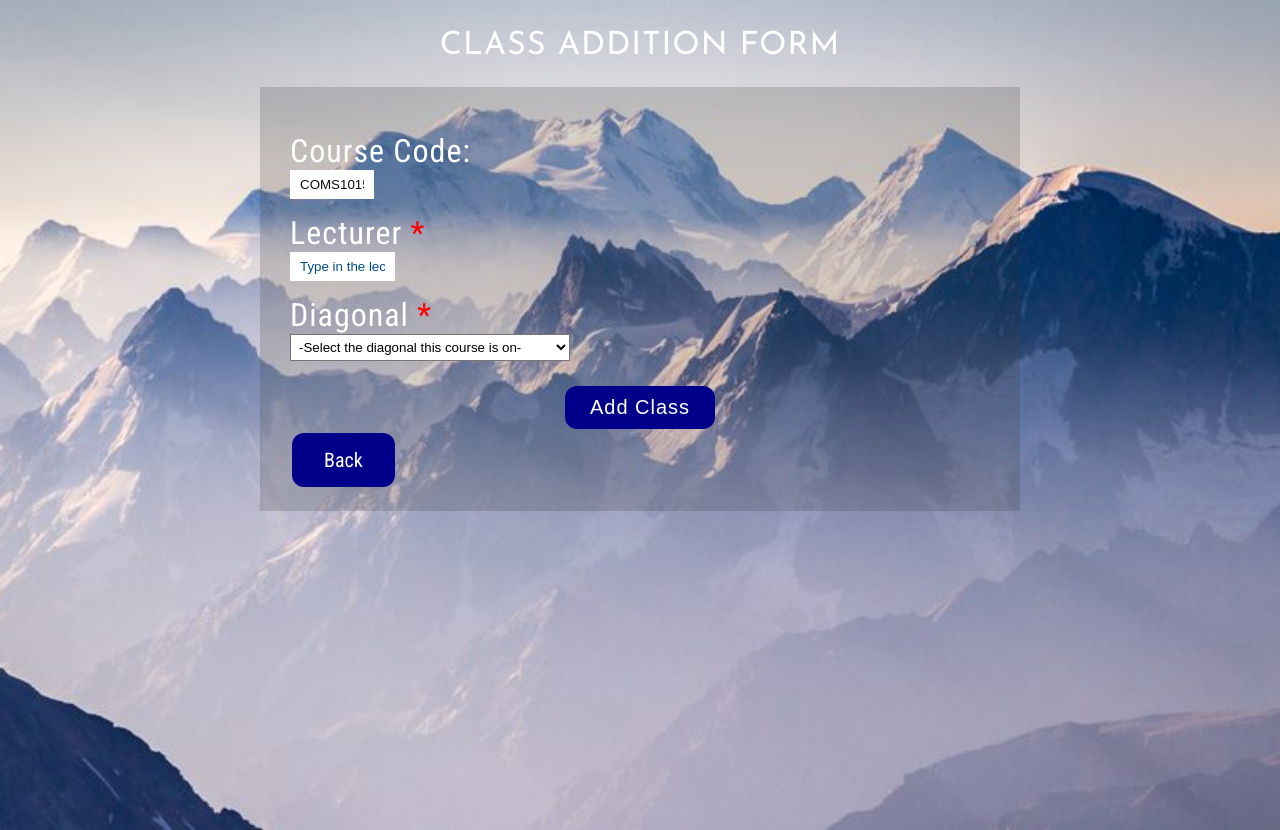
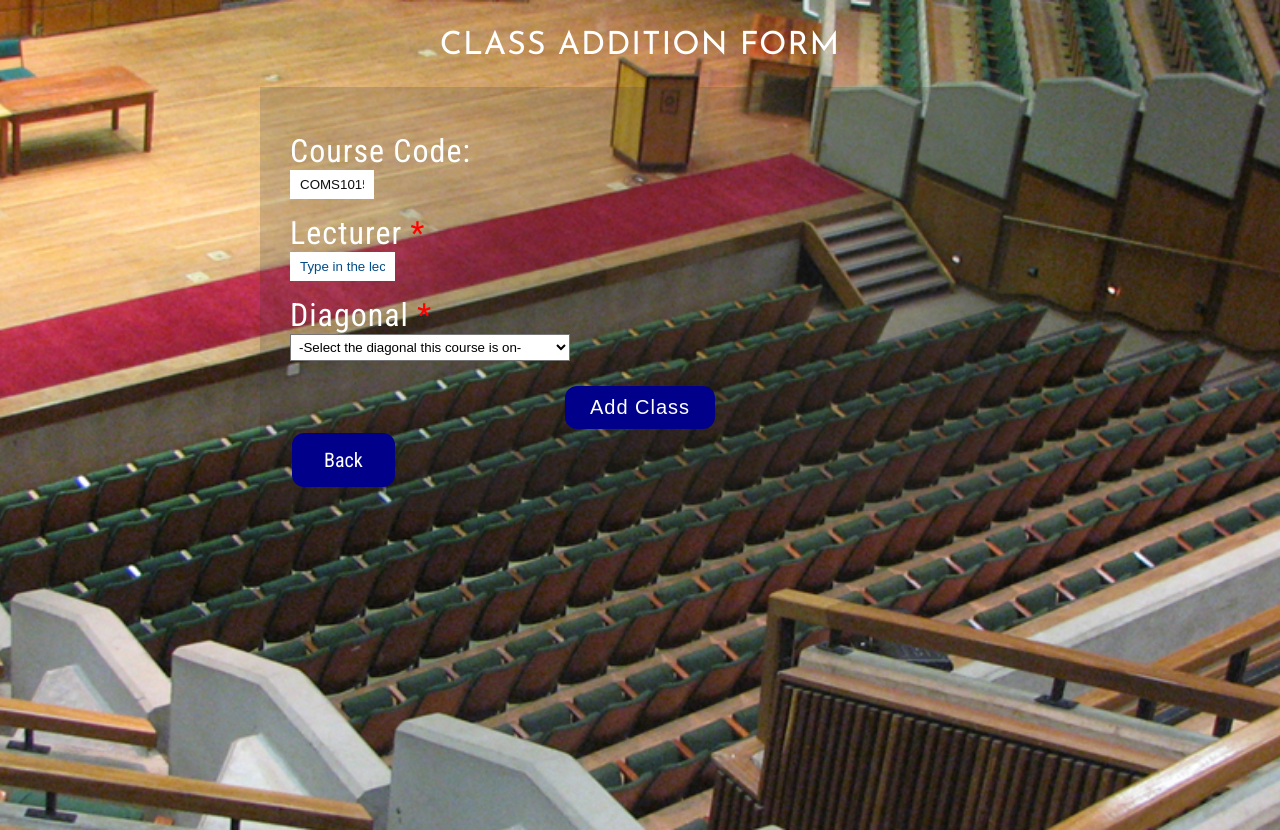
Before and after one commit to MS35/WITS-SoftwareDesign, a PHP site: the page made by Class Addition/addClass.html in a window 1280 px wide. Run offline with PHP 8.4, Linux system fonts and the light colour scheme; data that the repository does not hold is empty.

Commit message:
Update formstyle.css

```diff
--- a/Class Addition/css/formstyle.css
+++ b/Class Addition/css/formstyle.css
@@ -53,7 +53,7 @@ a:focus, a:hover {
 /*-- //Reset-Code --*/
 
 .w3ls-banner {
-    background: url(../images/mont.jpeg) no-repeat;
+    background: url(../images/Linder-Auditorium-inside-1200-x-500.jpg) no-repeat;
 	background-size: cover;
     min-height: 100vh;
     color: white;
```
